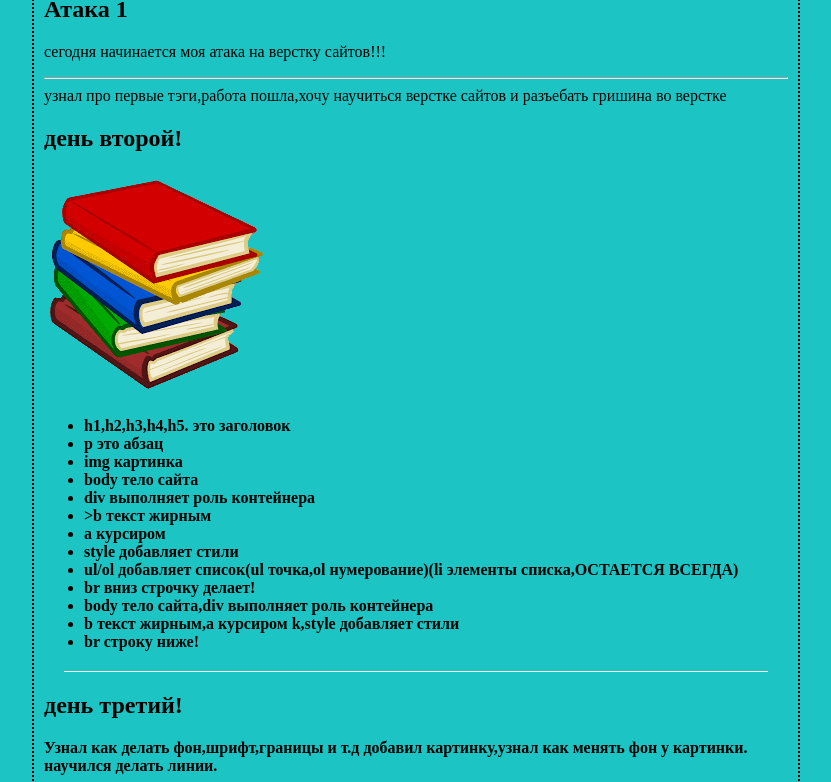
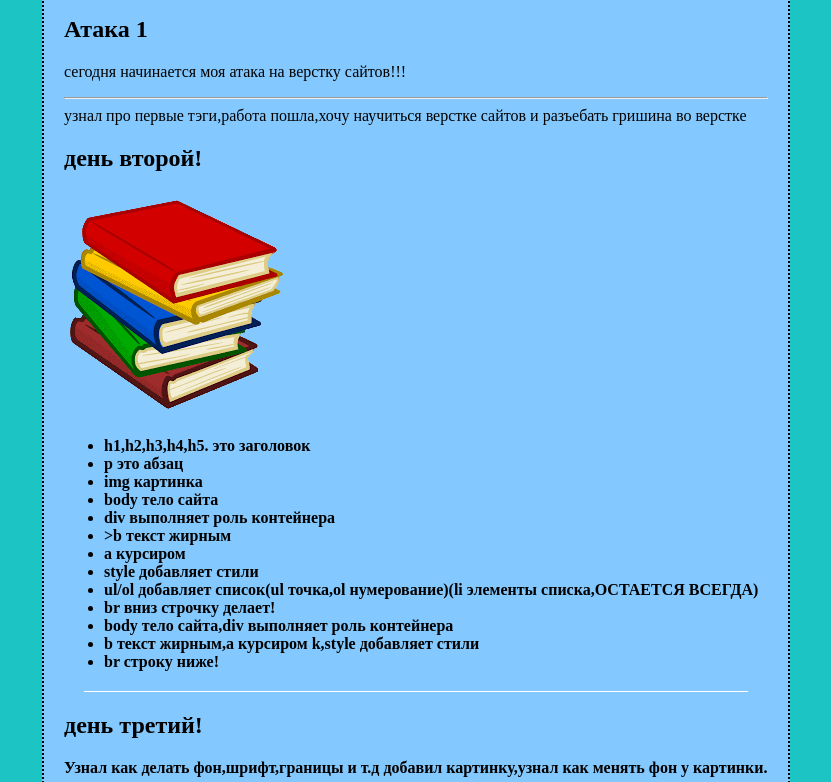
Before and after one commit to Focsi4ek/abramov-cait-aitihka, a plain HTML site: page index.html in a window 1280 px wide. Shown: the part 104-886 px from the top of the page, without its empty margins (224-1055 px from the left). Drawn offline with Linux system fonts and the light colour scheme.

Commit message:
Update index.html

```diff
--- a/index.html
+++ b/index.html
@@ -9,9 +9,13 @@
             background-color: #1dc4c4;
             margin-left: 20% ;
             margin-right: 20% ;
-            border: 2px dotted black;
             padding: 10px;
             font-family:fantasy 10%;
+        }
+        .osnova{
+            background-color: rgb(131, 201, 255);
+            border: 2px dotted black;
+            padding: 20px;
         }
        .line {
         margin: 20px ;
@@ -30,7 +34,10 @@
     </style>
 </head>
 <body>
+    <div class="osnova">
+
     <h1>дневник!</h1>
+
     <h2>Атака 1</h2>
     <p>
         сегодня начинается моя атака на верстку сайтов!!!<hr>
@@ -84,6 +91,6 @@
         <li><a href="https://htmlacademy.ru/blog/git/github-as-hosting">гит хаб</a></li>
         <li><a href="http://sider.ai/ru/blog/ai-tools/how-to-deploy-an-ai-generated-website-on-netlify">нетлифай</a></li>
     </ul>
-
+    </div>
 </body>
 </html>
```
